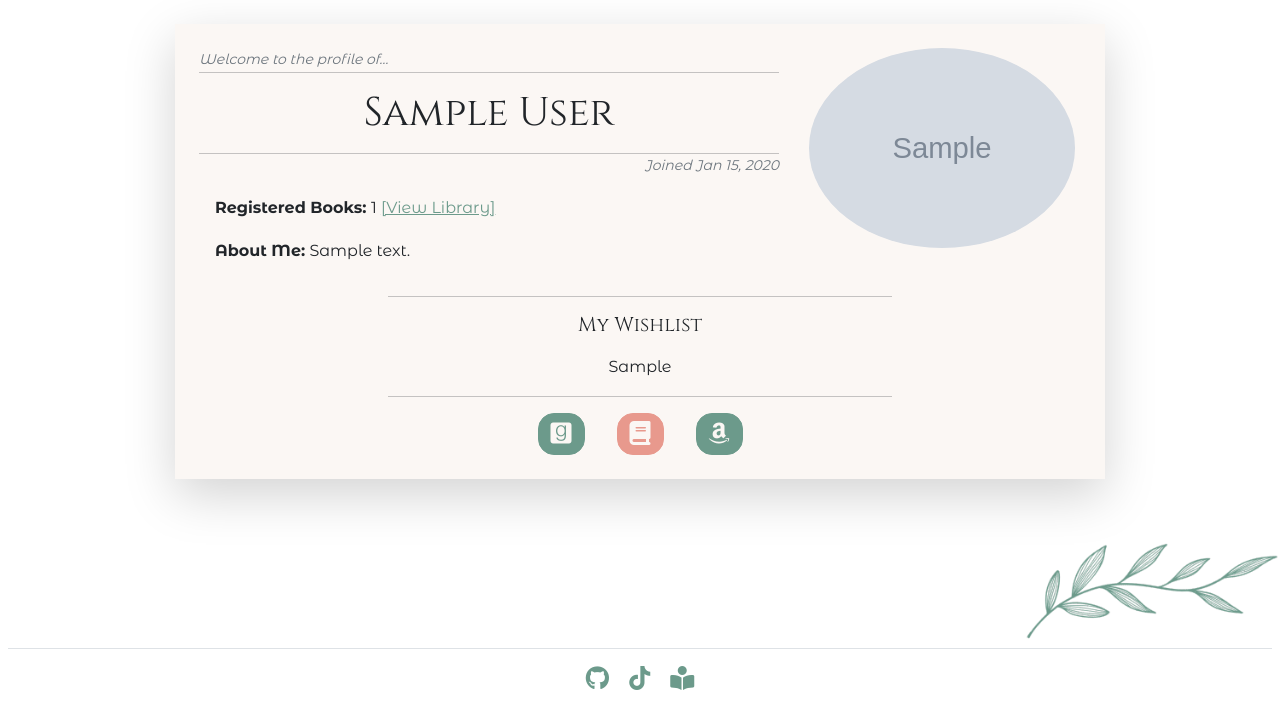
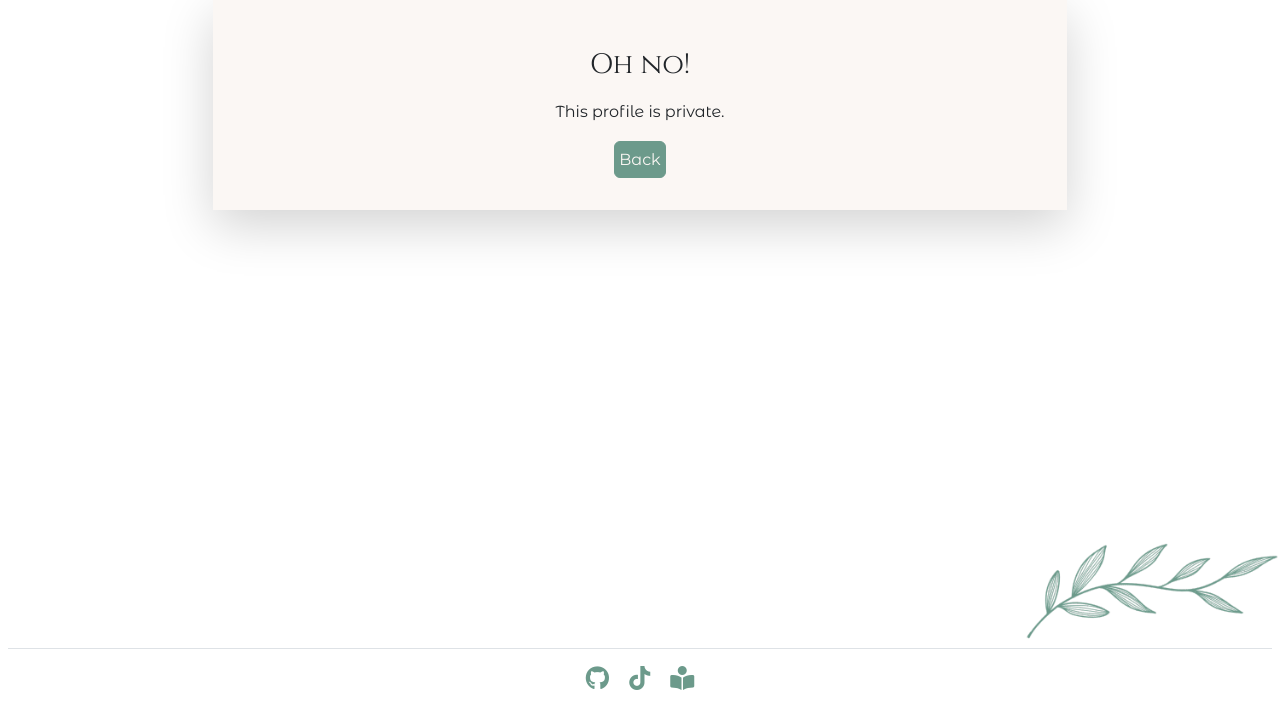
Before and after one commit to ArcLiz/the-library-app, a Django app: page /users/1 in a window 1280 px wide. Shown: the part 84-800 px from the top of the page. Run offline with Django 3.2, Linux system fonts and the light colour scheme; tables that the repository leaves empty hold one stand-in row (values such as "Sample post"); grey boxes marked "Sample" are stand-in pictures; some libraries are stand-ins or nearby versions; some web fonts are replaced.

Commit message:
Fix privacy settings for existing user profiles

```diff
--- a/library/templates/library/user_library.html
+++ b/library/templates/library/user_library.html
@@ -21,7 +21,7 @@
 {% endblock %}
 
 {% block content %}
-{% if profile.privacy == True %}
+{% if profile.privacy %}
 <div class="col-md-8 text-center offset-md-2 bg-light shadow-lg p-4">
   <h3 class="mt-4">Oh no!</h3>
   <p>This profile is private.</p>
--- a/users/templates/users/profile.html
+++ b/users/templates/users/profile.html
@@ -20,22 +20,25 @@
 {% endblock %}
 
 {% block content %}
-
+{% if profile.privacy %}
+<div class="col-md-8 text-center offset-md-2 bg-light shadow-lg p-4">
+    <h3 class="mt-4">Oh no!</h3>
+    <p class="mt-2">This profile is private.</p>
+    <a href="javascript:history.back();" class="btn btn-primary text-light text-end p-1 mb-2">Back</a>
+</div>
+{% else %}
     {% if not profile.name %}
     <div class="col-md-8 text-center offset-md-2 bg-light shadow-lg p-4">
         <h3 class="mt-4">Oh no!</h3>
                     {% if request.user == profile.user %}
-                    <button class="btn btn-primary text-light text-end p-1 mb-2" type="button" data-bs-toggle="modal" data-bs-target="#editProfile">
-                        <p class="small mb-0">Add Profile</p>
-                    </button><br>
-                    <a href="/library" class="btn btn-secondary text-light text-end p-1 mb-2"><small>Go to Library</small></a>
+                        <p class="mt-2">This profile has not yet been set up.</p>
+                        <button class="btn btn-primary text-light text-end p-1 mb-2" type="button" data-bs-toggle="modal" data-bs-target="#editProfile">
+                            <p class="small mb-0">Add Profile</p>
+                        </button><br>
+                        <a href="/library" class="btn btn-secondary text-light text-end p-1 mb-2"><small>Go to Library</small></a>
                     {% else %}
-                        {% if not profile.privacy and request.user.is_authenticated %}
-                        <p class="mt-2">This profile is private.</p>
-                        {% else %}
                         <p class="mt-2">This profile has not yet been set up.</p>
-                        {% endif %}
-                    <a href="javascript:history.back();" class="btn btn-primary text-light text-end p-1 mb-2">Back</a>
+                        <a href="javascript:history.back();" class="btn btn-primary text-light text-end p-1 mb-2">Back</a>
                     {% endif %}
     </div>
 
@@ -128,5 +131,5 @@
         </div>
 
     </div>
-
+    {% endif %}
 {% endblock %}
```
